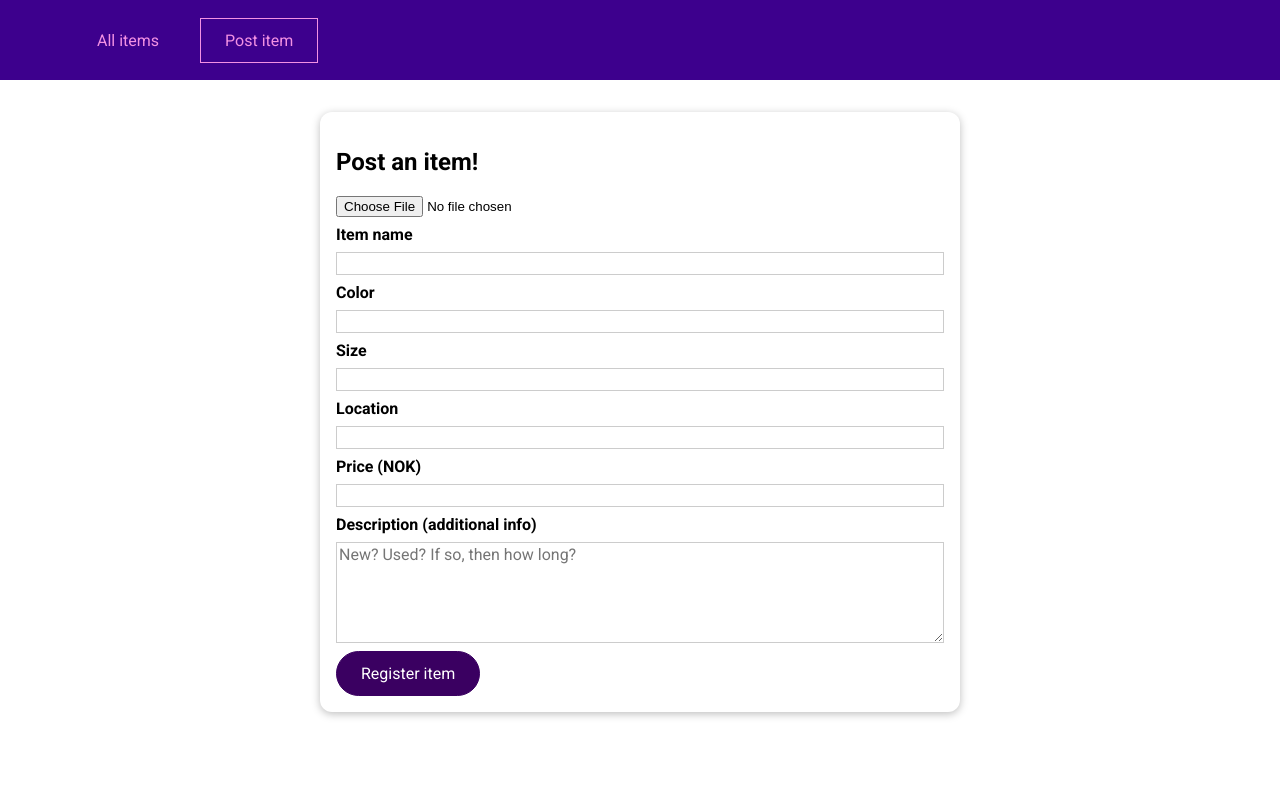
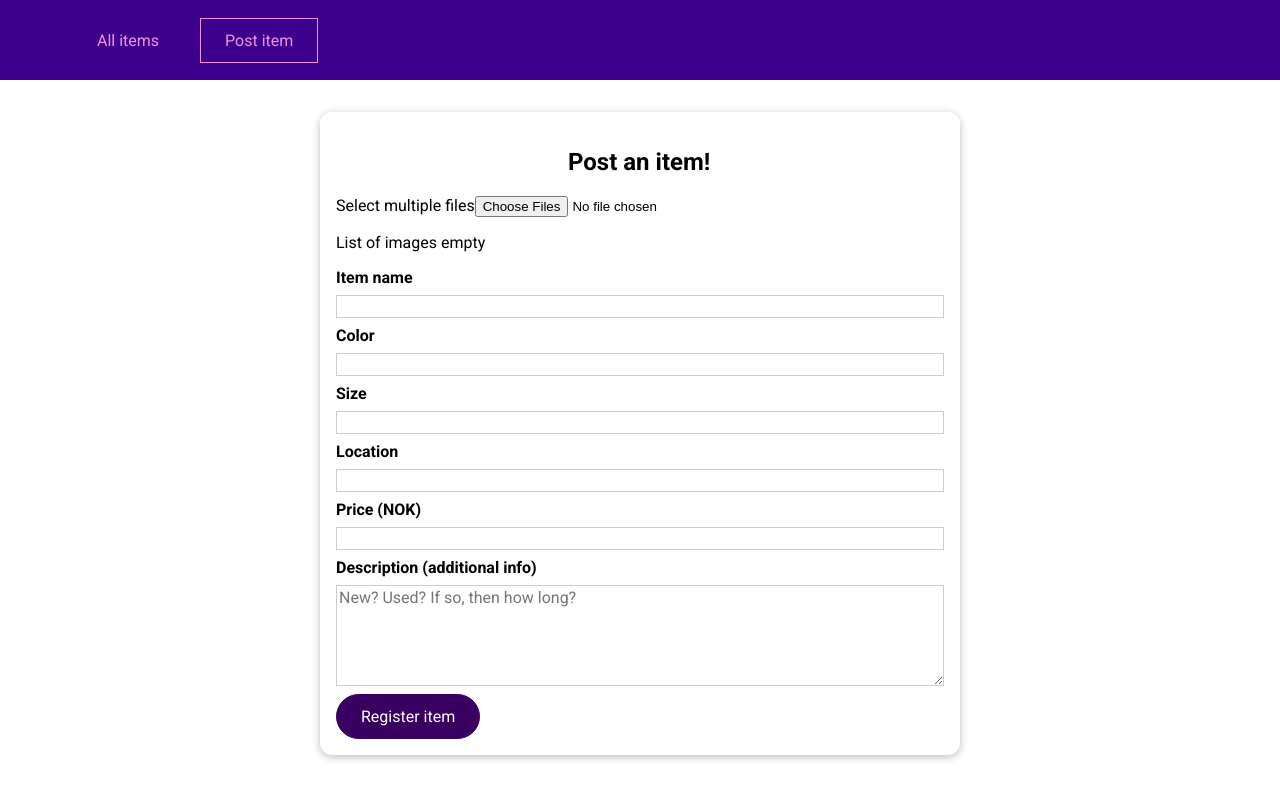
Before and after one commit to Maazil/dahshop, a Vue app in the folder Dahshop/ClientApp/vue-project/: page /postitem in a window 1280 px wide. Built offline with nearby package versions, Linux system fonts and the light colour scheme.

Commit message:
loading multiple images kinda works, doesnt show up at once something with order of loading or revok urlobject

```diff
--- a/Dahshop/ClientApp/vue-project/src/components/items/FileReader.vue
+++ b/Dahshop/ClientApp/vue-project/src/components/items/FileReader.vue
@@ -1,64 +1,67 @@
 <template>
   <section>
-    <label for="file">
-      <img class="imagePreview" id="img" :src="imageData" />
-    </label>
-    <input type="file" id="file" accept="image/*" @change="setDataURL" />
+    <label for="files">Select multiple files</label>
+    <input
+      type="file"
+      id="files"
+      accept="image/*"
+      @change="setDataURL"
+      multiple
+    />
+    <div v-if="imageList.length > 0">
+      <ul v-for="(image, index) in imageList" :key="index">
+        <li>
+          <!-- {{ index }} -->
+          <img class="imagePreview" id="imgs" :src="imageList[index]" />
+        </li>
+      </ul>
+    </div>
+    <p v-else>List of images empty</p>
   </section>
 </template>
 
 <script>
-import { ref } from "vue";
+// import { ref } from "vue";
 export default {
+  // store / expose data and functions
   setup() {
-    // Data store for the image
-    const imageData = ref("");
+    // Image list store
+    const imageList = [];
 
     function setDataURL(event) {
-      // Reference to the DOM input element
-      var input = event.target;
+      // set image list to an empty array just in case
+      this.imageList = [];
 
-      if (input.files && input.files[0]) {
-        // create a new FileReader to read this image and convert to base64 format
-        var reader = new FileReader();
-        // Define a callback function to run, when FileReader finishes its job
-        reader.onload = (e) => {
-          // Note: arrow function used here, so that "this.imageData" refers to the imageData of Vue component
-          // Read image as base64 and set to imageData
-          this.imageData = e.target.result;
-        };
-        // Start the reader job - read file as a data url (base64 format)
-        reader.readAsDataURL(input.files[0]);
+      // Reference to the DOM input elements
+      const files = event.target.files;
+
+      // Check file api support and if files is empty
+      if (files && window.File && window.FileList && window.FileReader) {
+        // Loop through the list of images uploaded
+        for (let i = 0; i < files.length; i++) {
+          // set file to files current index
+          const file = files[i];
+
+          console.log(file);
+
+          // set the current index in imagelist to an object url
+          this.imageList[i] = URL.createObjectURL(file);
+
+        //   // Revoke the file to free memory
+        //   URL.revokeObjectURL(this.imageList[i]);
+        }
       }
 
-      //   // Get images and preview
-      //   const reader = new FileReader();
-      //   // const fileInput = document.getElementById("file");
-      //   const img = document.getElementById("img");
-      //   reader.onload = (event) => {
-      //     img.src = event.target.result;
-      //   };
+      console.log(this.imageList);
+    } // function Preview
 
-      //   const f = event.target.files[0];
-      //   reader.readAsDataURL(f);
-
-      //   //   fileInput.addEventListener("change", (event) => {
-      //   //     const f = event.target.files[0];
-      //   //     reader.readAsDataURL(f);
-      //   //   });
-    }
-
-    return { setDataURL, imageData };
+    return { setDataURL, imageList };
   },
 };
 </script>
 
 <style scoped>
-
 .imagePreview {
-    height: 200px;
+  height: 200px;
 }
-
-
-
 </style>
--- a/Dahshop/ClientApp/vue-project/src/pages/items/ItemRegistration.vue
+++ b/Dahshop/ClientApp/vue-project/src/pages/items/ItemRegistration.vue
@@ -1,7 +1,7 @@
 <template>
     <section>
         <base-card>
-        <h2>Post an item!</h2>
+        <h2 class="center">Post an item!</h2>
         <item-form></item-form>
         </base-card>
     </section>
@@ -15,3 +15,11 @@ export default {
     }
 }
 </script>
+
+<style scoped>
+.center{
+    margin-left: auto;
+    margin-right: auto;
+    width: 9rem;
+}
+</style>
```
